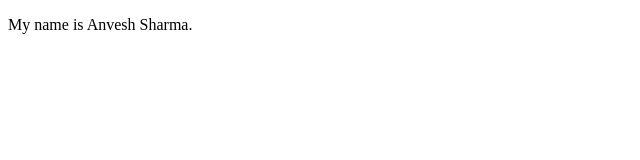
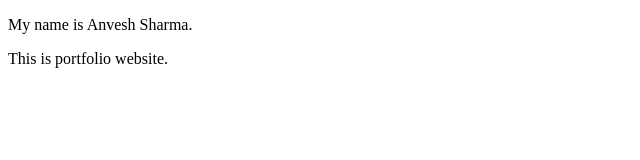
Before and after one commit to Tony-techno/Login, a plain HTML site: page index.html in a window 1280 px wide. Shown: the whole page, without its empty margins (0-640 px from the left). Drawn offline with Linux system fonts and the light colour scheme.

Commit message:
Update index.html

```diff
--- a/index.html
+++ b/index.html
@@ -7,5 +7,6 @@
   </head>
   <body>
     <p>My name is Anvesh Sharma.</p>
+    <p>This is portfolio website.</p>
   </body>
 </html>
```
